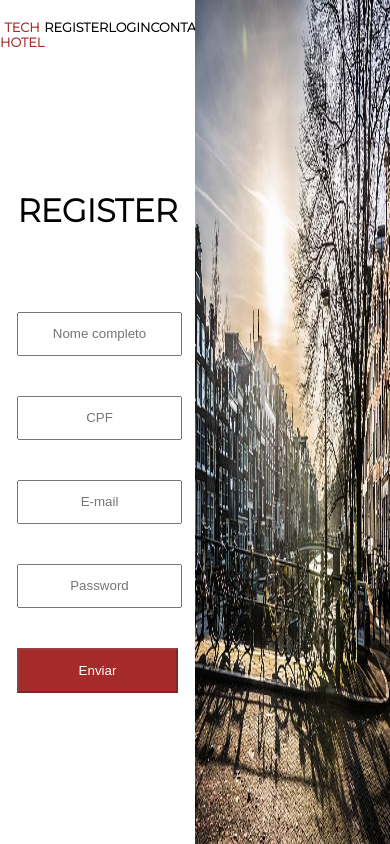
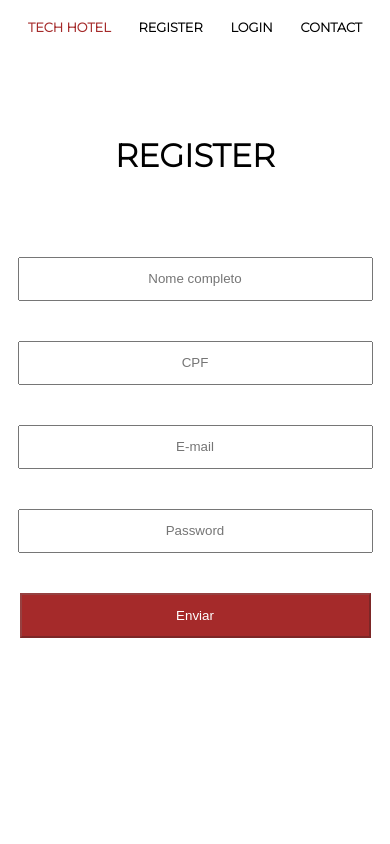
Before and after one commit to marianasaraiva/tech-hotel, a React (Create React App) app in the folder front-end/: page /register in a window 390 px wide. Built offline with nearby package versions, Linux system fonts and the light colour scheme.

Commit message:
style: register page styling responsive

```diff
--- a/front-end/src/pages/Login/styles.js
+++ b/front-end/src/pages/Login/styles.js
@@ -27,7 +27,7 @@ export const ContainerForm = styled.div`
   width: 50%;
 
   form {
-    padding: 100px;
+    padding: 100px 0px;
   }
 
   h1 {
@@ -59,17 +59,29 @@ export const ContainerForm = styled.div`
     width: 80vh;
   }
 
-  @media screen and (max-width: 800px) {
+  @media screen and (max-width: 400px) {
     width: 90vh;
+
+    form {
+      padding: 60px 0px;
+    }
+
+    input {
+      width: 90%;
+    }
+
+    button {
+      width: 90%;
+    }
   }
 `;
 
-  export const ContainerImage = styled.div`
+export const ContainerImage = styled.div`
   width: 50%;
   @media screen and (max-width: 800px) {
     display: none;
   }
-  `;
+`;
 
   // a:nth-child(4) {
   //   color: brown;
--- a/front-end/src/pages/Register/index.js
+++ b/front-end/src/pages/Register/index.js
@@ -2,7 +2,7 @@ import React, { useEffect, useState } from 'react'
 import { useNavigate } from 'react-router-dom';
 import fetchAPI from '../../services/fetchApi';
 import { validateData, validateFields } from '../../utils/registerValidate';
-import { ContainerForm, ContainerMain } from './styles';
+import { ContainerForm, ContainerMain, ContainerImage } from './styles';
 import Pictures from '../../images/amsterdam.jpg';
 import Header from '../../components/Header';
 
@@ -90,9 +90,9 @@ function Register() {
           </button>
         </form>
       </ContainerForm>
-      <ContainerForm>
+      <ContainerImage>
         <img src={ Pictures } alt="Pictures" />
-      </ContainerForm>
+      </ContainerImage>
     </ContainerMain>
   )
 }
--- a/front-end/src/pages/Register/styles.js
+++ b/front-end/src/pages/Register/styles.js
@@ -9,9 +9,13 @@ export const ContainerMain = styled.main`
   text-align: center;
 
   img {
-    position: relative;
     width: 100%;
     height: 100vh;
+  }
+
+  @media screen and (max-width: 800px) {
+    align-items: center;
+    width: 100%;
   }
 `;
 
@@ -23,7 +27,7 @@ export const ContainerForm = styled.div`
   width: 50%;
 
   form {
-    padding: 100px;
+    padding: 100px 0px;
   }
 
   h1 {
@@ -33,14 +37,14 @@ export const ContainerForm = styled.div`
 
   input {
     padding: 10px 0px;
-    width: 100%;
+    width: 55%;
     text-align: center;
     margin-bottom: 40px;
     height: 20px;
     };
 
   button {
-    width: 100%;
+    width: 55%;
     text-align: center;
     background-color: brown;
     color: white;
@@ -50,4 +54,36 @@ export const ContainerForm = styled.div`
   button:hover {
     background-color: orange;
   }
+
+  @media screen and (max-width: 800px) {
+    width: 80vh;
+  }
+
+  @media screen and (max-width: 400px) {
+    width: 90vh;
+
+    form {
+      padding: 60px 0px;
+    }
+
+    input {
+      width: 90%;
+    }
+
+    button {
+      width: 90%;
+    }
+  }
 `;
+
+export const ContainerImage = styled.div`
+  width: 50%;
+
+  @media screen and (max-width: 800px) {
+    display: none;
+  }
+`;
+
+  // a:nth-child(4) {
+  //   color: brown;
+  // }
```
